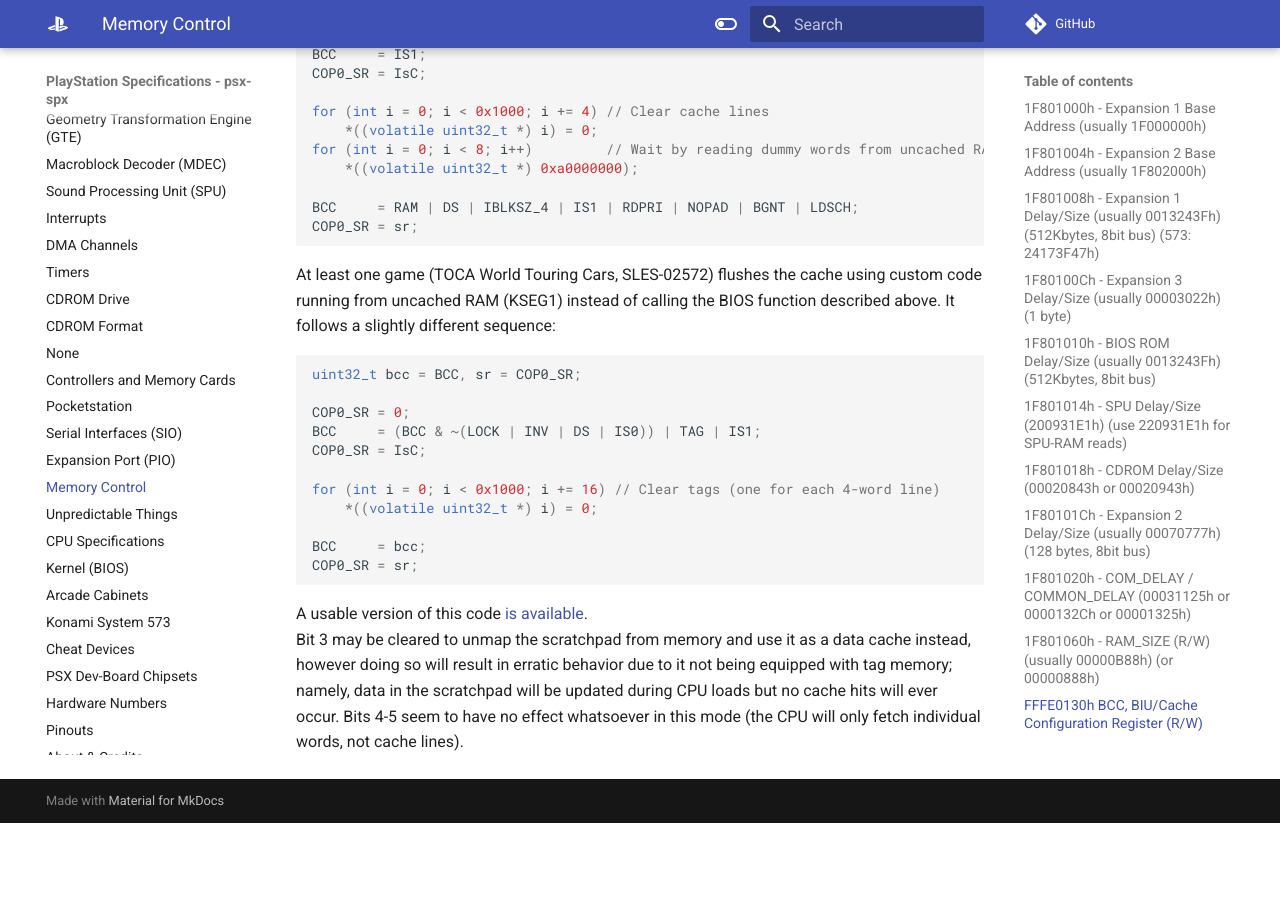
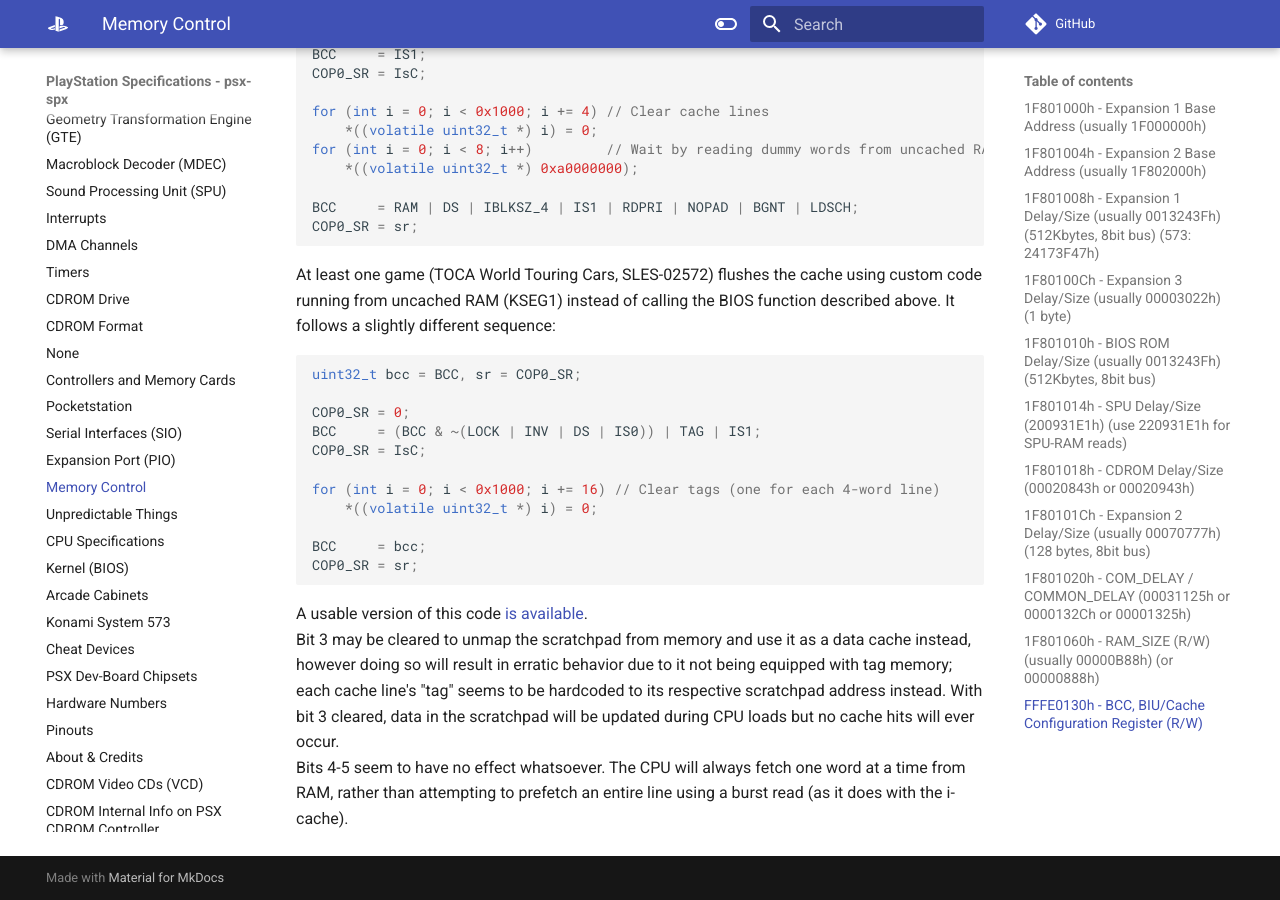
Before and after one commit to psx-spx/psx-spx.github.io, an MkDocs documentation site: the page built from docs/memorycontrol.md, in a window 1280 px wide and 900 px high, scrolled down 5230 px. Built offline with MkDocs 1.6.1 and Material for MkDocs 9.7.7, drawn with Linux system fonts in a browser that asks for light colours; comment, search, counter and statistics services are not loaded; before the commit the page ends 6053 px from its top, so only the background shows below that; some of the changed text lies outside the part shown.

Commit message:
Add note about scratchpad tag behavior

````diff
--- a/docs/memorycontrol.md
+++ b/docs/memorycontrol.md
@@ -200,7 +200,7 @@
 Clearing bit7 causes many games to hang during CDROM loading on both EARLY-PU-8
 and LATE-PU-8 (but works on PU-18 through PM-41).<br/>
 
-#### FFFE0130h BCC, BIU/Cache Configuration Register (R/W)
+#### FFFE0130h - BCC, BIU/Cache Configuration Register (R/W)
 ```
   0     LOCK   Enable cache lock mode              (when COP0_SR.IsC=1)
   1     INV    Enable cache invalidation mode      (when COP0_SR.IsC=1)
@@ -262,10 +262,13 @@
 BCC     = bcc;
 COP0_SR = sr;
 ```
-A usable version of this code [is available](https://github.com/pcsx-redux/nugget/blob/main/common/hardware/flushcache.s).<br/>
+A usable version of this code
+[is available](https://github.com/pcsx-redux/nugget/blob/main/common/hardware/flushcache.s).<br/>
 Bit 3 may be cleared to unmap the scratchpad from memory and use it as a data
 cache instead, however doing so will result in erratic behavior due to it not
-being equipped with tag memory; namely, data in the scratchpad will be updated
-during CPU loads but no cache hits will ever occur. Bits 4-5 seem to have no
-effect whatsoever in this mode (the CPU will only fetch individual words, not
-cache lines).<br/>
+being equipped with tag memory; each cache line's "tag" seems to be hardcoded to
+its respective scratchpad address instead. With bit 3 cleared, data in the
+scratchpad will be updated during CPU loads but no cache hits will ever occur.<br/>
+Bits 4-5 seem to have no effect whatsoever. The CPU will always fetch one word
+at a time from RAM, rather than attempting to prefetch an entire line using a
+burst read (as it does with the i-cache).<br/>
````
